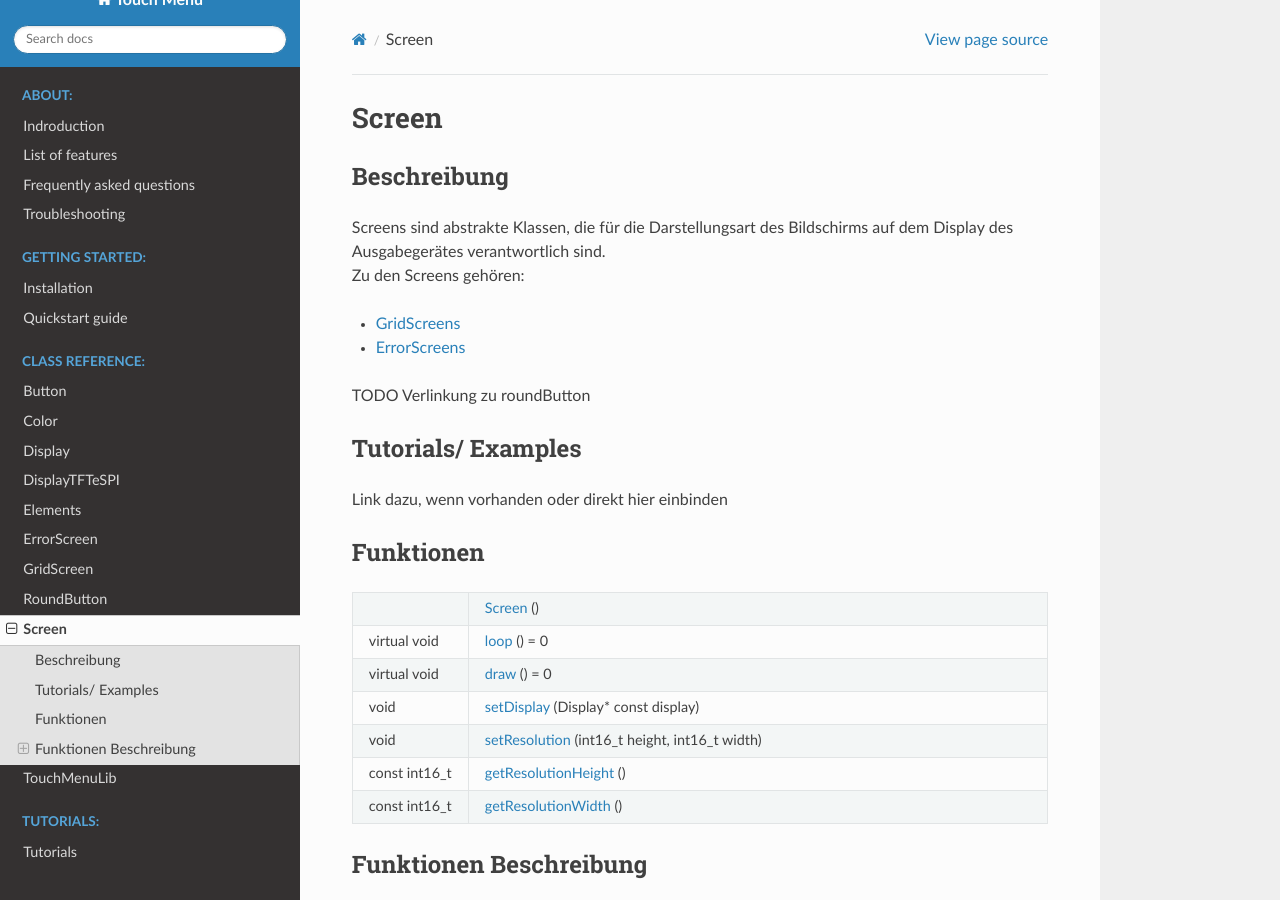
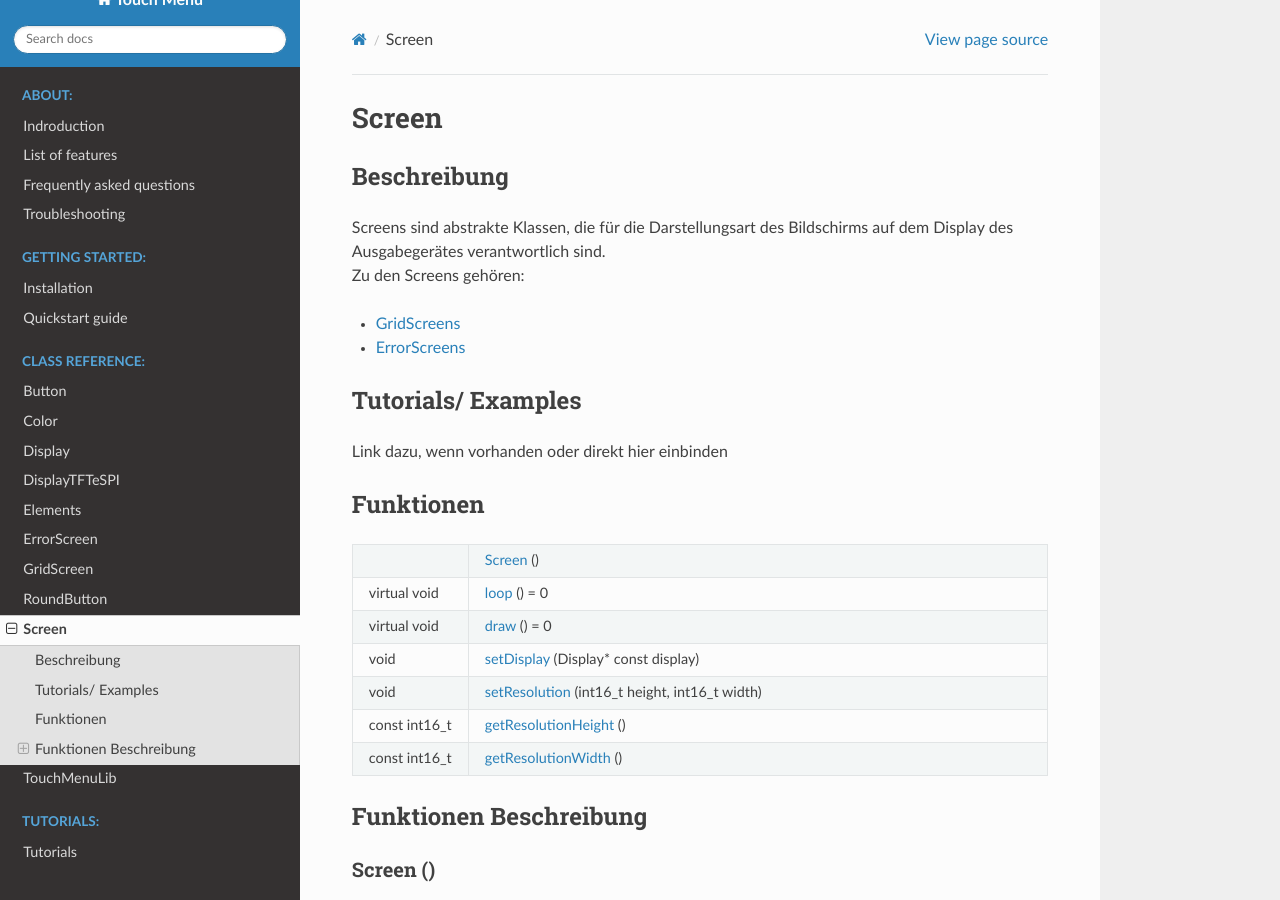
Before and after one commit to Coding-Alexx/TouchMenu, a Sphinx documentation site: the page built from docs/ClassReference/screen.rst, in a window 1280 px wide and 900 px high. Built offline with Sphinx 7.4.7 and the Read the Docs theme 2.0.0, drawn with Linux system fonts in a browser that asks for light colours.

Commit message:
Update screen.rst

```diff
--- a/docs/ClassReference/screen.rst
+++ b/docs/ClassReference/screen.rst
@@ -9,8 +9,6 @@ Beschreibung
 | Zu den Screens gehören:
 * :ref:`GridScreens <gridscreen>`
 * :ref:`ErrorScreens <errorscreen>`
-
-TODO Verlinkung zu roundButton
 
 Tutorials/ Examples
 =====================
```
